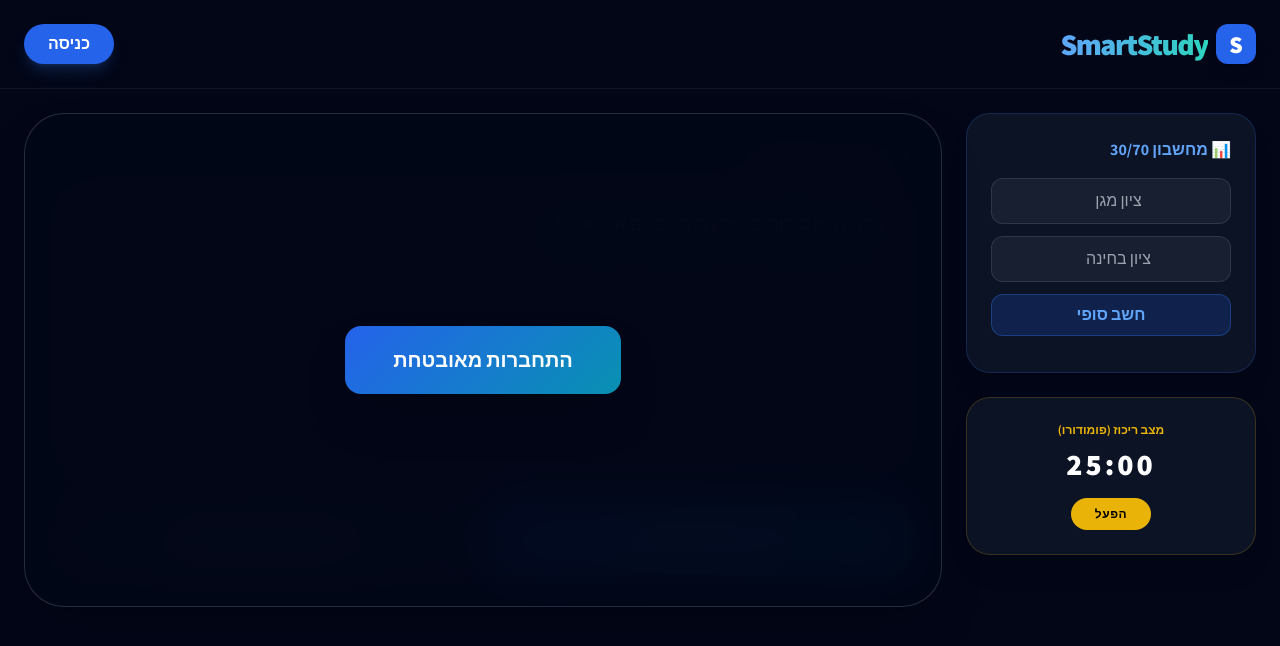
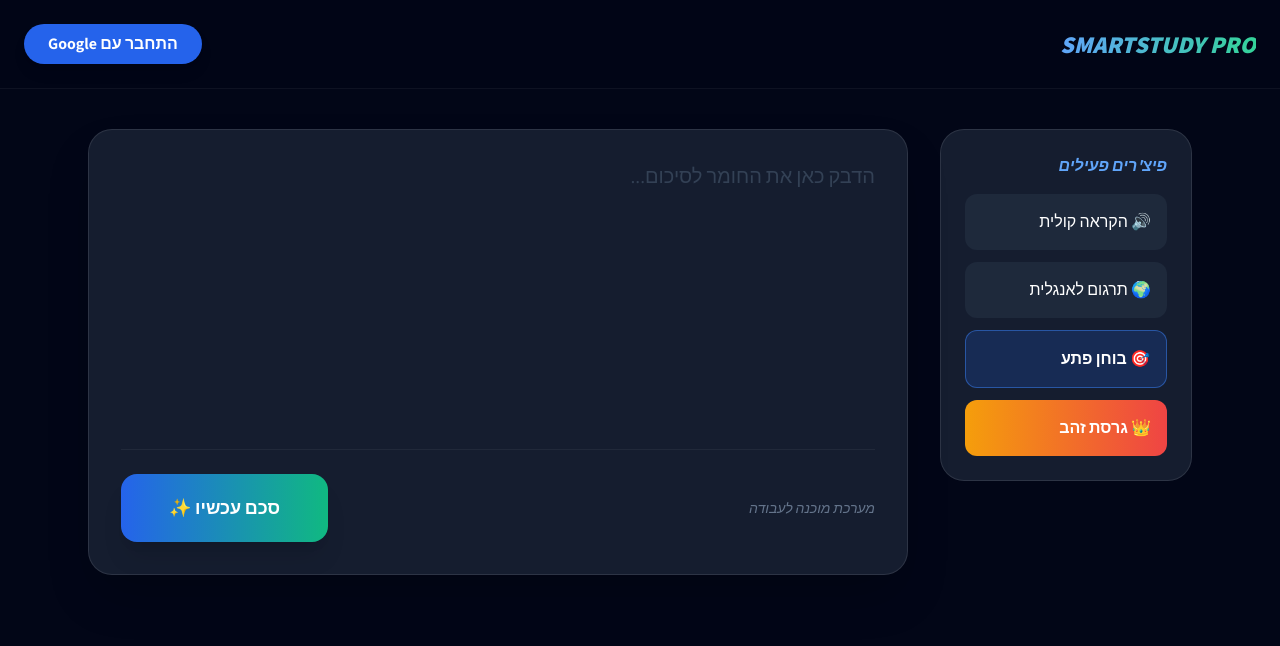
Before and after one commit to Eytan123987/my-ai-summarizer, a website: page index.html in a window 1280 px wide. Drawn offline with nearby package versions, Linux system fonts and the light colour scheme; no server answers.

Commit message:
Update index.html

```diff
--- a/index.html
+++ b/index.html
@@ -3,212 +3,144 @@
 <head>
     <meta charset="UTF-8">
     <meta name="viewport" content="width=device-width, initial-scale=1.0">
-    <title>SmartStudy Bagrut ULTIMATE | Pro</title>
+    <title>SmartStudy Ultimate PRO</title>
     <script src="https://cdn.tailwindcss.com"></script>
     <script src="https://www.gstatic.com/firebasejs/10.8.0/firebase-app-compat.js"></script>
     <script src="https://www.gstatic.com/firebasejs/10.8.0/firebase-auth-compat.js"></script>
-    <link href="https://fonts.googleapis.com/css2?family=Assistant:wght@400;700;800&display=swap" rel="stylesheet">
     <style>
-        body { background: #020617; color: white; font-family: 'Assistant', sans-serif; }
-        .glass { background: rgba(15, 23, 42, 0.8); backdrop-filter: blur(16px); border: 1px solid rgba(255, 255, 255, 0.08); }
-        .gradient-text { background: linear-gradient(90deg, #60a5fa, #2dd4bf); -webkit-background-clip: text; -webkit-text-fill-color: transparent; }
-        .input-dark { background: rgba(255,255,255,0.05); border: 1px solid rgba(255,255,255,0.1); border-radius: 12px; padding: 10px; color: white; outline: none; transition: 0.3s; }
-        .input-dark:focus { border-color: #3b82f6; background: rgba(255,255,255,0.08); }
-        .btn-primary { background: linear-gradient(135deg, #2563eb, #0891b2); transition: 0.3s; }
-        .btn-primary:hover { transform: translateY(-2px); box-shadow: 0 10px 20px -10px rgba(37, 99, 235, 0.5); }
+        @import url('https://fonts.googleapis.com/css2?family=Assistant:wght@300;400;700;800&display=swap');
+        body { font-family: 'Assistant', sans-serif; background: #020617; color: white; scroll-behavior: smooth; }
+        .glass { background: rgba(30, 41, 59, 0.7); backdrop-filter: blur(12px); border: 1px solid rgba(255, 255, 255, 0.1); border-radius: 24px; }
+        .premium-btn { background: linear-gradient(90deg, #f59e0b, #ef4444); transition: 0.3s; }
+        .premium-btn:hover { transform: scale(1.02); box-shadow: 0 0 15px rgba(245, 158, 11, 0.3); }
+        #paymentPage { display: none; }
     </style>
 </head>
 <body class="min-h-screen">
 
-    <nav class="p-6 border-b border-white/5 flex justify-between items-center max-w-7xl mx-auto">
-        <div class="flex items-center gap-2">
-            <div class="w-10 h-10 bg-blue-600 rounded-xl flex items-center justify-center font-black text-2xl shadow-lg">S</div>
-            <h1 class="text-3xl font-black gradient-text tracking-tighter">SmartStudy</h1>
+    <div id="paymentPage" class="fixed inset-0 z-[100] bg-slate-950/95 flex items-center justify-center p-6">
+        <div class="glass max-w-md w-full p-8 text-center border-2 border-amber-500">
+            <h2 class="text-3xl font-bold text-amber-500 mb-4">SmartStudy GOLD 👑</h2>
+            <p class="text-slate-300 mb-8">שחרר את כל החסמים. סיכומים ללא הגבלה, מהירות פי 5 ותמיכה אישית.</p>
+            <div class="bg-white/5 p-4 rounded-xl mb-6">
+                <span class="text-4xl font-black">₪29.90</span> / חודש
+            </div>
+            <button onclick="alert('מעביר לתשלום...')" class="w-full premium-btn py-4 rounded-xl font-bold text-xl mb-4">רכוש מנוי עכשיו</button>
+            <button onclick="closePayment()" class="text-slate-500 underline text-sm">חזור לאתר</button>
         </div>
-        <div id="userArea"></div>
+    </div>
+
+    <nav class="p-6 border-b border-white/5 flex justify-between items-center sticky top-0 bg-slate-950/90 z-50 backdrop-blur-md">
+        <h1 class="text-2xl font-black italic bg-gradient-to-r from-blue-400 to-emerald-400 bg-clip-text text-transparent">SMARTSTUDY PRO</h1>
+        <div id="authArea">
+            <button onclick="login()" class="bg-blue-600 hover:bg-blue-500 text-white px-6 py-2 rounded-full font-bold transition shadow-lg">התחבר עם Google</button>
+        </div>
     </nav>
 
-    <main class="max-w-7xl mx-auto p-6 grid grid-cols-1 lg:grid-cols-12 gap-6">
+    <main class="max-w-6xl mx-auto px-6 py-10 grid grid-cols-1 lg:grid-cols-12 gap-8">
+        <aside class="lg:col-span-3 space-y-4">
+            <div class="glass p-6">
+                <h4 class="font-bold text-blue-400 mb-4 italic">פיצ'רים פעילים</h4>
+                <div class="space-y-3">
+                    <button onclick="speakText()" class="w-full p-4 bg-slate-800 hover:bg-slate-700 rounded-xl text-right flex items-center gap-3 transition">🔊 הקראה קולית</button>
+                    <button onclick="runAI('translate')" class="w-full p-4 bg-slate-800 hover:bg-slate-700 rounded-xl text-right flex items-center gap-3 transition">🌍 תרגום לאנגלית</button>
+                    <button onclick="runAI('quiz')" class="w-full p-4 bg-blue-600/20 border border-blue-500/50 hover:bg-blue-600/40 rounded-xl text-right flex items-center gap-3 transition font-bold">🎯 בוחן פתע</button>
+                    <button onclick="openPayment()" class="w-full p-4 premium-btn rounded-xl text-right flex items-center gap-3 font-bold">👑 גרסת זהב</button>
+                </div>
+            </div>
+        </aside>
 
-        <aside class="lg:col-span-3 space-y-6">
-            <div class="glass p-6 rounded-3xl border-blue-500/20 shadow-xl">
-                <h4 class="font-bold text-blue-400 mb-4 flex items-center gap-2">📊 מחשבון 30/70</h4>
-                <div class="space-y-3">
-                    <input type="number" id="magenScore" class="input-dark w-full text-center" placeholder="ציון מגן">
-                    <input type="number" id="examScore" class="input-dark w-full text-center" placeholder="ציון בחינה">
-                    <button onclick="calcScore()" class="w-full bg-blue-600/20 text-blue-400 py-2 rounded-xl font-bold border border-blue-500/30 hover:bg-blue-600 hover:text-white transition">חשב סופי</button>
-                    <div id="finalScoreResult" class="text-center font-black text-3xl text-white mt-2"></div>
+        <section class="lg:col-span-9 space-y-6">
+            <div class="glass p-8 shadow-2xl">
+                <textarea id="userInput" class="w-full h-64 bg-transparent border-none text-xl outline-none placeholder-slate-700 resize-none" placeholder="הדבק כאן את החומר לסיכום..."></textarea>
+                <div class="flex justify-between items-center mt-6 pt-6 border-t border-white/5">
+                    <div id="status" class="text-slate-500 text-sm italic">מערכת מוכנה לעבודה</div>
+                    <button id="mainBtn" onclick="runAI('summarize')" class="bg-gradient-to-r from-blue-600 to-emerald-500 px-12 py-5 rounded-2xl font-black text-lg shadow-xl hover:scale-105 active:scale-95 transition">
+                        סכם עכשיו ✨
+                    </button>
                 </div>
             </div>
 
-            <div class="glass p-6 rounded-3xl border-yellow-500/20 text-center shadow-xl">
-                <p class="text-xs text-yellow-500 font-bold mb-2">מצב ריכוז (פומודורו)</p>
-                <div id="pomoDisplay" class="text-3xl font-black mb-4 tracking-widest">25:00</div>
-                <button id="pomoBtn" onclick="togglePomo()" class="bg-yellow-500 text-black px-6 py-2 rounded-full text-xs font-black uppercase tracking-wider">הפעל</button>
+            <div id="resultBox" class="hidden glass p-8 border-r-8 border-emerald-500 shadow-2xl">
+                <div class="flex justify-between items-center mb-6">
+                    <h3 class="text-2xl font-bold text-emerald-400 italic">התוצאה:</h3>
+                    <button onclick="copyText()" class="bg-slate-800 hover:bg-slate-700 px-4 py-2 rounded-lg text-sm transition">העתק 📋</button>
+                </div>
+                <div id="output" class="text-slate-200 text-lg leading-relaxed whitespace-pre-wrap"></div>
             </div>
-        </aside>
-
-        <div class="lg:col-span-9 space-y-6">
-            <section id="appBox" class="glass p-8 rounded-[2.5rem] relative overflow-hidden border-white/10 shadow-2xl">
-                <div id="lockOverlay" class="absolute inset-0 z-50 flex items-center justify-center bg-slate-950/95 backdrop-blur-xl rounded-[2.5rem]">
-                    <button onclick="login()" class="btn-primary px-12 py-5 rounded-2xl font-black text-xl shadow-2xl">התחברות מאובטחת</button>
-                </div>
-
-                <div class="flex justify-between items-center mb-6">
-                    <div class="flex items-center gap-2">
-                        <span class="w-2 h-2 bg-green-500 rounded-full animate-pulse"></span>
-                        <span class="text-[10px] font-bold text-slate-400 uppercase tracking-widest">System Ready - Unlimited</span>
-                    </div>
-                </div>
-
-                <textarea id="userInput" class="w-full h-72 bg-white/5 border border-white/10 rounded-3xl p-6 text-white text-lg focus:border-blue-500/50 outline-none transition-all mb-6 resize-none shadow-inner" placeholder="הדבק כאן סיכומים, פרקים מספרים או שאלות..."></textarea>
-
-                <div class="grid grid-cols-1 md:grid-cols-2 gap-4">
-                    <button id="mainBtn" onclick="processAI('summary')" class="btn-primary text-white font-black py-5 rounded-2xl text-xl">סכם לי הכל ✨</button>
-                    <button id="quizBtn" onclick="processAI('quiz')" class="bg-slate-800 hover:bg-slate-700 text-white font-black py-5 rounded-2xl text-xl border border-white/10 transition-all">צור שאלות תרגול ✍️</button>
-                </div>
-            </section>
-
-            <div id="resultArea" class="hidden glass p-8 rounded-[2.5rem] border-r-8 border-blue-600 relative animate-in fade-in slide-in-from-bottom-4 duration-500 shadow-2xl">
-                <div class="flex justify-between items-center mb-6">
-                    <h3 class="text-2xl font-black text-blue-400 italic">התוצאה המוכנה:</h3>
-                    <div class="flex gap-4">
-                        <button onclick="speakText()" class="text-2xl hover:scale-110 transition">🔊</button>
-                        <button onclick="copyText()" class="text-2xl hover:scale-110 transition">📋</button>
-                    </div>
-                </div>
-                <div id="summaryOutput" class="text-slate-200 text-lg leading-relaxed space-y-4"></div>
-            </div>
-        </div>
+        </section>
     </main>
 
     <script>
+        // Firebase Config (בדיוק המזהים שלך)
         const firebaseConfig = {
-            apiKey: "AIzaSyABZLTWaBJ6-i3cMQ7m9z5NavlSPjcfjDE",
+            apiKey: "AIzaSyBqQW0MassV2A1zgAuNPmGGgrTbujaw9PI",
             authDomain: "smartstudy-445f5.firebaseapp.com",
             projectId: "smartstudy-445f5",
             storageBucket: "smartstudy-445f5.firebasestorage.app",
             messagingSenderId: "970794059408",
-            appId: "1:970794059408:web:9ba84746eedaf761f73a15"
+            appId: "1:970794059408:web:896c21a0f82312d8a70597"
         };
+        firebase.initializeApp(firebaseConfig);
 
-        firebase.initializeApp(firebaseConfig);
-        const auth = firebase.auth();
-        const provider = new firebase.auth.GoogleAuthProvider();
+        let user = null;
 
-        // Wake up Render server on load
-        window.addEventListener('load', () => {
-            fetch('https://my-smart-study.onrender.com/summarize', { method: 'OPTIONS' }).catch(() => {});
-        });
-
-        function login() { auth.signInWithPopup(provider); }
-        function logout() { auth.signOut(); }
-
-        auth.onAuthStateChanged(user => {
-            const overlay = document.getElementById('lockOverlay');
-            const userArea = document.getElementById('userArea');
-            if (user) {
-                overlay.classList.add('hidden');
-                userArea.innerHTML = `<div class="flex items-center gap-3 bg-white/5 p-1 pr-4 rounded-full border border-white/10"><span class="text-sm font-bold text-blue-400">${user.displayName.split(' ')[0]}</span><img src="${user.photoURL}" class="w-8 h-8 rounded-full border-2 border-blue-500"><button onclick="logout()" class="text-xs text-slate-500 px-2 hover:text-red-400 transition">צא</button></div>`;
-            } else {
-                overlay.classList.remove('hidden');
-                userArea.innerHTML = `<button onclick="login()" class="bg-blue-600 px-6 py-2 rounded-full font-bold shadow-lg shadow-blue-500/20">כניסה</button>`;
-            }
-        });
-
-        // Smart Retry Logic - ינסה 5 פעמים עם המתנה הולכת וגדלה
-        async function smartFetch(url, body, mode) {
-            let attempt = 0;
-            const maxAttempts = 5;
-
-            while (attempt < maxAttempts) {
-                try {
-                    const response = await fetch(url, {
-                        method: 'POST',
-                        headers: { 'Content-Type': 'application/json' },
-                        body: JSON.stringify(body)
-                    });
-                    if (response.ok) return await response.json();
-                } catch (e) {
-                    attempt++;
-                    console.log(`ניסיון ${attempt} נכשל, מעורר שרת...`);
-                    // מחכה יותר זמן בכל ניסיון
-                    await new Promise(r => setTimeout(r, attempt * 3000));
-                }
-            }
-            throw new Error("Server Timeout");
+        function login() {
+            const provider = new firebase.auth.GoogleAuthProvider();
+            firebase.auth().signInWithPopup(provider).then(res => {
+                user = res.user;
+                document.getElementById('authArea').innerHTML = `
+                    <div class="flex items-center gap-3">
+                        <span class="text-sm font-bold text-emerald-400">${user.displayName}</span>
+                        <img src="${user.photoURL}" class="w-10 h-10 rounded-full border-2 border-blue-500">
+                    </div>`;
+            }).catch(e => alert("שגיאה בהתחברות. וודא שאישרת את הדומיין ב-Firebase."));
         }
 
-        async function processAI(mode) {
+        async function runAI(type) {
+            if (!user) return alert("חובה להתחבר עם המייל קודם!");
             const text = document.getElementById('userInput').value;
-            if (!text) return alert("הזן טקסט קודם");
+            if (!text) return alert("הכנס טקסט!");
 
-            const btn = (mode === 'summary') ? document.getElementById('mainBtn') : document.getElementById('quizBtn');
-            const output = document.getElementById('summaryOutput');
-            const resultArea = document.getElementById('resultArea');
-            const originalText = btn.innerText;
+            const status = document.getElementById('status');
+            const output = document.getElementById('output');
+            const resultBox = document.getElementById('resultBox');
 
-            btn.disabled = true;
-            btn.innerText = "מעיר את השרת (זה יקרה רק פעם אחת)... 🚀";
-            resultArea.classList.remove('hidden');
-            output.innerHTML = "ה-AI בדרך! אנחנו דופקים על הדלת של השרת עד שהוא יפתח...";
+            status.innerText = "ה-AI בעבודה...";
+            resultBox.classList.remove('hidden');
+            output.innerText = "מעבד את המידע...";
+            output.scrollIntoView({ behavior: 'smooth' });
 
             try {
-                const data = await smartFetch('https://my-smart-study.onrender.com/summarize', { text, mode });
+                const res = await fetch('https://my-smart-study.onrender.com/summarize', {
+                    method: 'POST',
+                    headers: {'Content-Type': 'application/json'},
+                    body: JSON.stringify({ text, type })
+                });
+                const data = await res.json();
+
+                // עיצוב כוכביות
                 let formatted = data.summary.replace(/\*\*(.*?)\*\*/g, '<b class="text-blue-400 font-bold">$1</b>');
-                output.innerHTML = formatted.replace(/\n/g, '<br>');
-                resultArea.scrollIntoView({ behavior: 'smooth' });
+                output.innerHTML = formatted;
+                status.innerText = "הושלם בהצלחה!";
             } catch (e) {
-                output.innerHTML = "אוף, השרת עדיין לא קם. נסה ללחוץ שוב בעוד 10 שניות, הוא כבר ממש קרוב להתעורר!";
-            } finally {
-                btn.disabled = false;
-                btn.innerText = originalText;
+                output.innerText = "שגיאה בתקשורת עם השרת.";
             }
         }
 
-        function calcScore() {
-            const m = Number(document.getElementById('magenScore').value);
-            const e = Number(document.getElementById('examScore').value);
-            if (!m || !e) return;
-            const res = Math.round((m * 0.3) + (e * 0.7));
-            document.getElementById('finalScoreResult').innerText = res;
-        }
-
-        let pomoActive = false;
-        let pomoInterval;
-        function togglePomo() {
-            const btn = document.getElementById('pomoBtn');
-            if (pomoActive) {
-                clearInterval(pomoInterval);
-                btn.innerText = "המשך";
-                pomoActive = false;
-            } else {
-                let sec = 25 * 60;
-                pomoInterval = setInterval(() => {
-                    sec--;
-                    let mins = Math.floor(sec / 60);
-                    let secs = sec % 60;
-                    document.getElementById('pomoDisplay').innerText = `${mins}:${secs < 10 ? '0' : ''}${secs}`;
-                    if (sec <= 0) {
-                        clearInterval(pomoInterval);
-                        alert("זמן להפסקה!");
-                    }
-                }, 1000);
-                btn.innerText = "עצור";
-                pomoActive = true;
-            }
-        }
-
+        // --- פיצ'רים נוספים ---
         function speakText() {
-            const msg = new SpeechSynthesisUtterance(document.getElementById('summaryOutput').innerText);
+            const text = document.getElementById('output').innerText;
+            if(!text) return;
+            window.speechSynthesis.cancel();
+            const msg = new SpeechSynthesisUtterance(text);
             msg.lang = 'he-IL';
             window.speechSynthesis.speak(msg);
         }
 
-        function copyText() {
-            navigator.clipboard.writeText(document.getElementById('summaryOutput').innerText);
-            alert("הועתק!");
-        }
+        function openPayment() { document.getElementById('paymentPage').style.display = 'flex'; }
+        function closePayment() { document.getElementById('paymentPage').style.display = 'none'; }
+        function copyText() { navigator.clipboard.writeText(document.getElementById('output').innerText); alert("הועתק!"); }
     </script>
 </body>
 </html>
```
